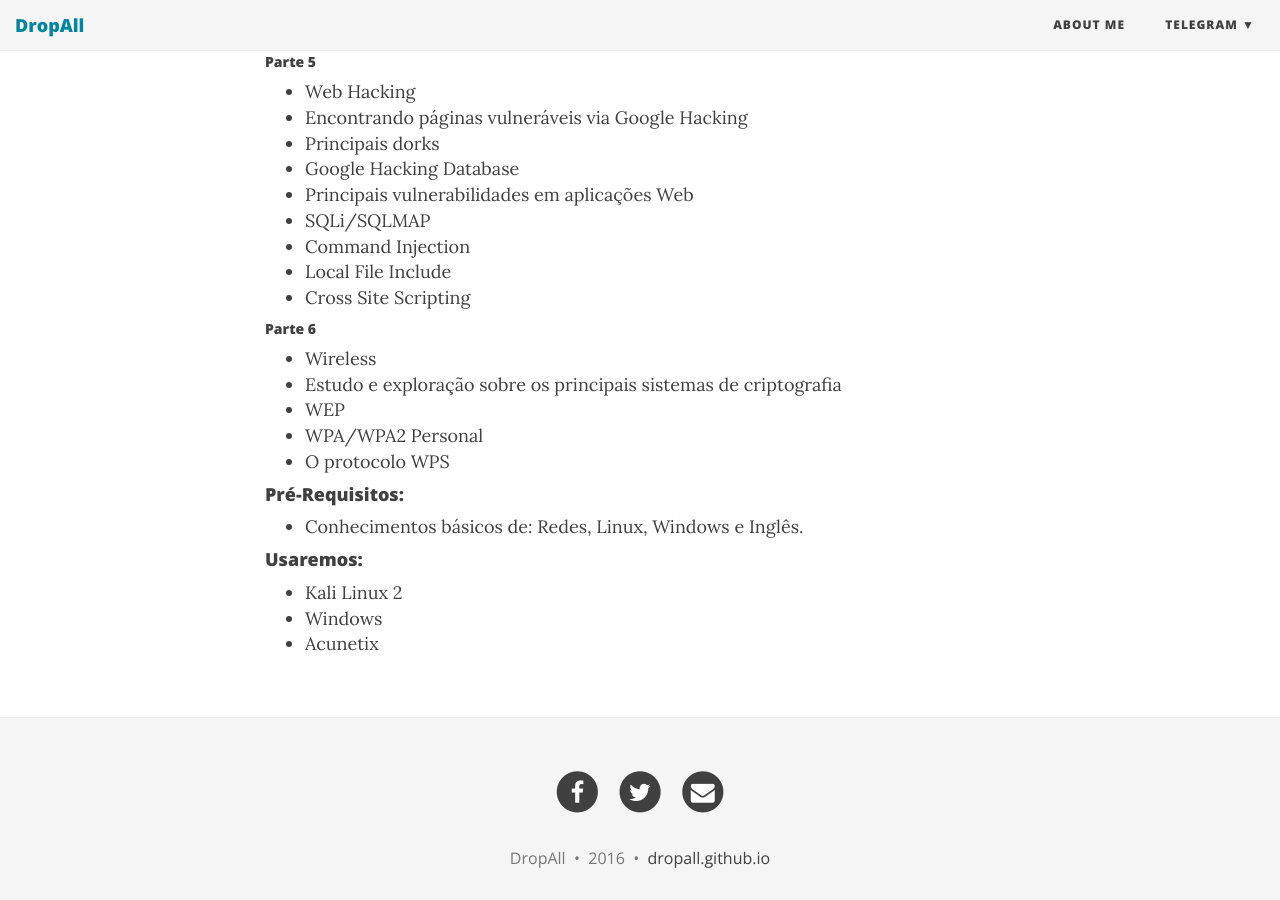
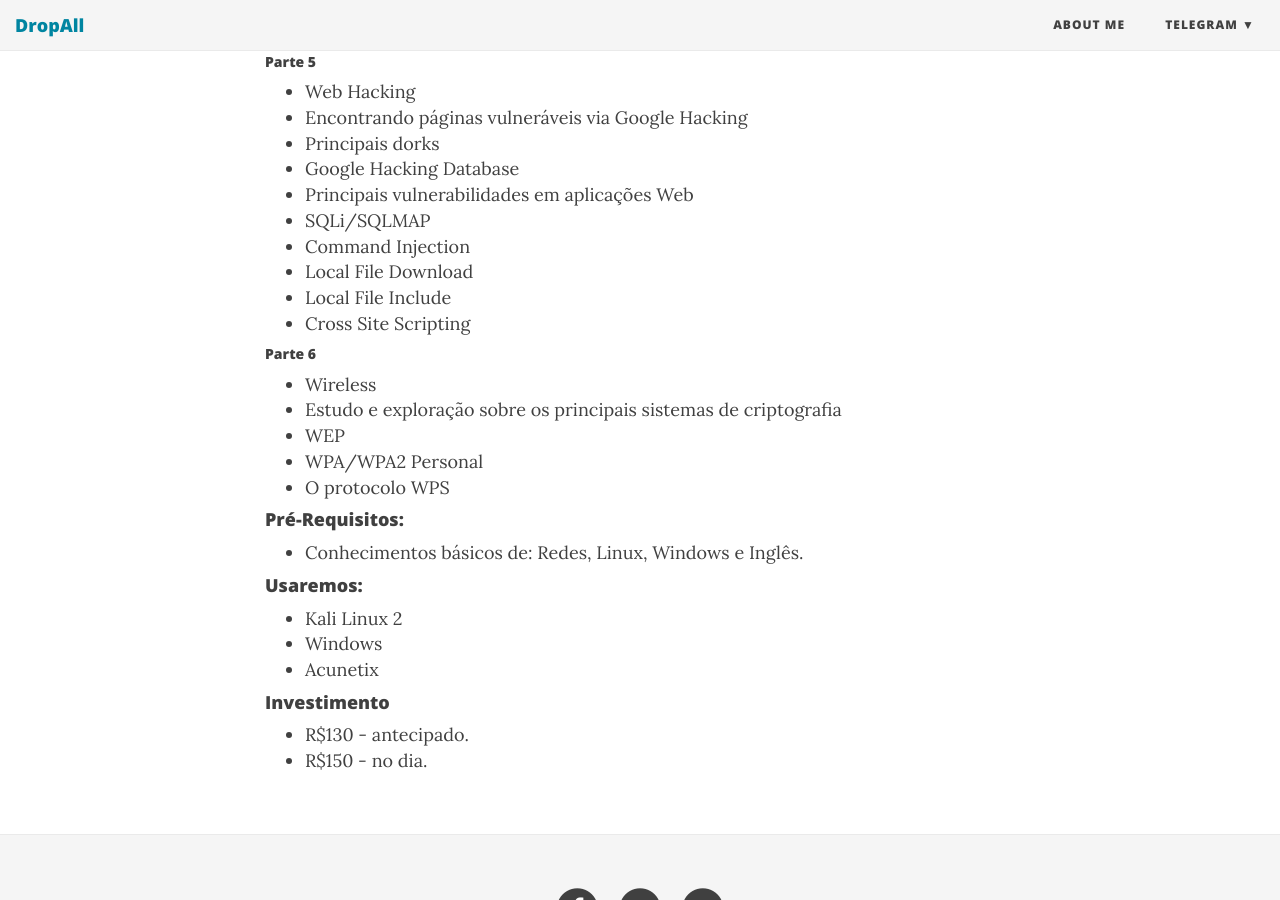
Before and after one commit to DropAll/dropall.github.io, a Jekyll site: the page built from pentest.md, in a window 1280 px wide and 900 px high, scrolled down 938 px. Built offline with Jekyll 4.4.1, drawn with Linux system fonts in a browser that asks for light colours; nearby versions of some CDN libraries.

Commit message:
pentest 2

```diff
--- a/pentest.md
+++ b/pentest.md
@@ -49,6 +49,7 @@
 - Principais vulnerabilidades em aplicações Web
 - SQLi/SQLMAP
 - Command Injection
+- Local File Download
 - Local File Include
 - Cross Site Scripting
 
@@ -68,3 +69,7 @@
 - Kali Linux 2
 - Windows
 - Acunetix
+
+#### Investimento
+- R$130 - antecipado.
+- R$150 - no dia.
```
